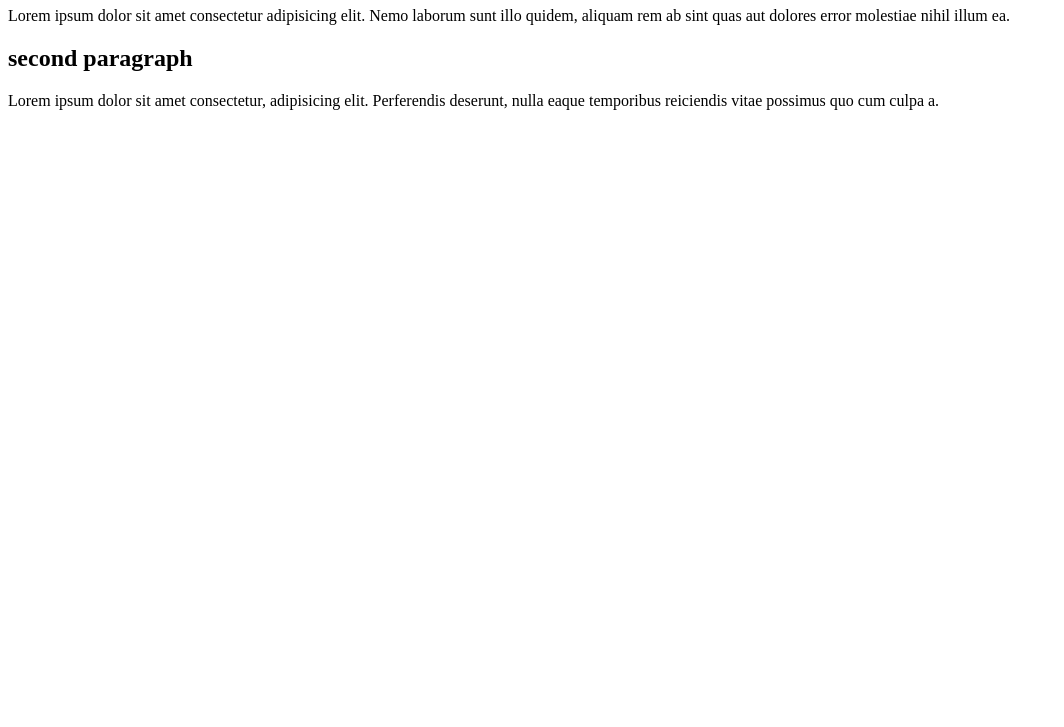
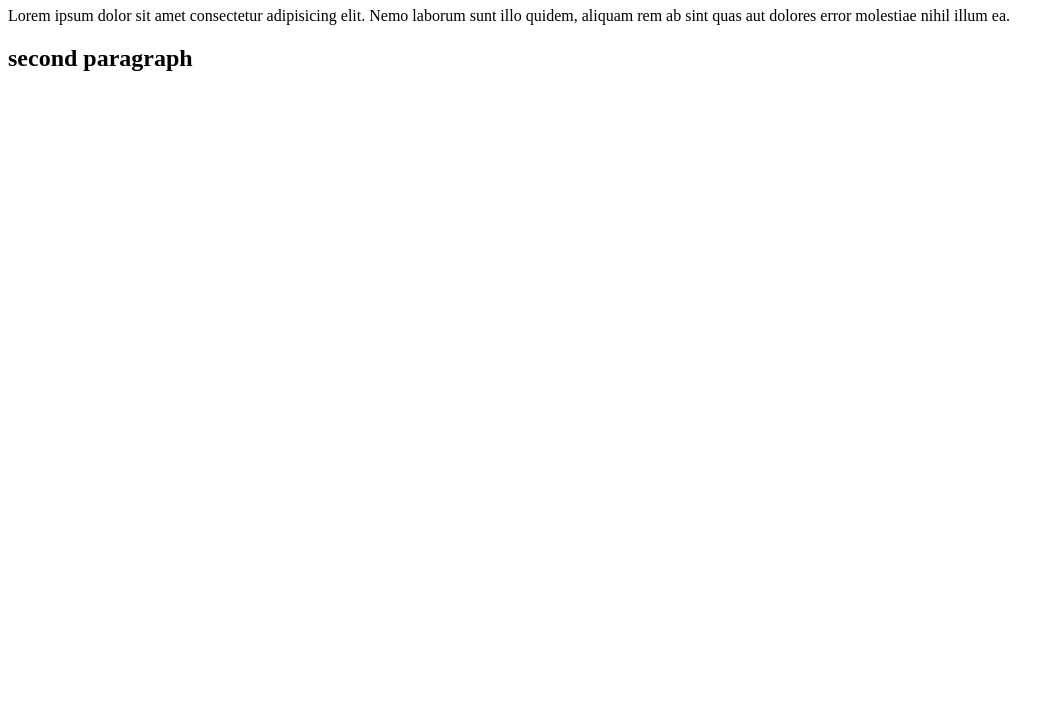
Before and after one commit to Soham-156/demo, a plain HTML site: page index.html in a window 1280 px wide. Shown: the part 73-800 px from the top of the page, without its empty margins (0-1064 px from the left). Drawn offline with Linux system fonts and the light colour scheme.

Commit message:
Update index.html

```diff
--- a/index.html
+++ b/index.html
@@ -9,6 +9,6 @@
     <h1>Hello</h1>
     <p>Lorem ipsum dolor sit amet consectetur adipisicing elit. Nemo laborum sunt illo quidem, aliquam rem ab sint quas aut dolores error molestiae nihil illum ea.</p>
     <h2>second paragraph</h2>
-    <p>Lorem ipsum dolor sit amet consectetur, adipisicing elit. Perferendis deserunt, nulla eaque temporibus reiciendis vitae possimus quo cum culpa a.</p>
+
 </body>
 </html>
```
